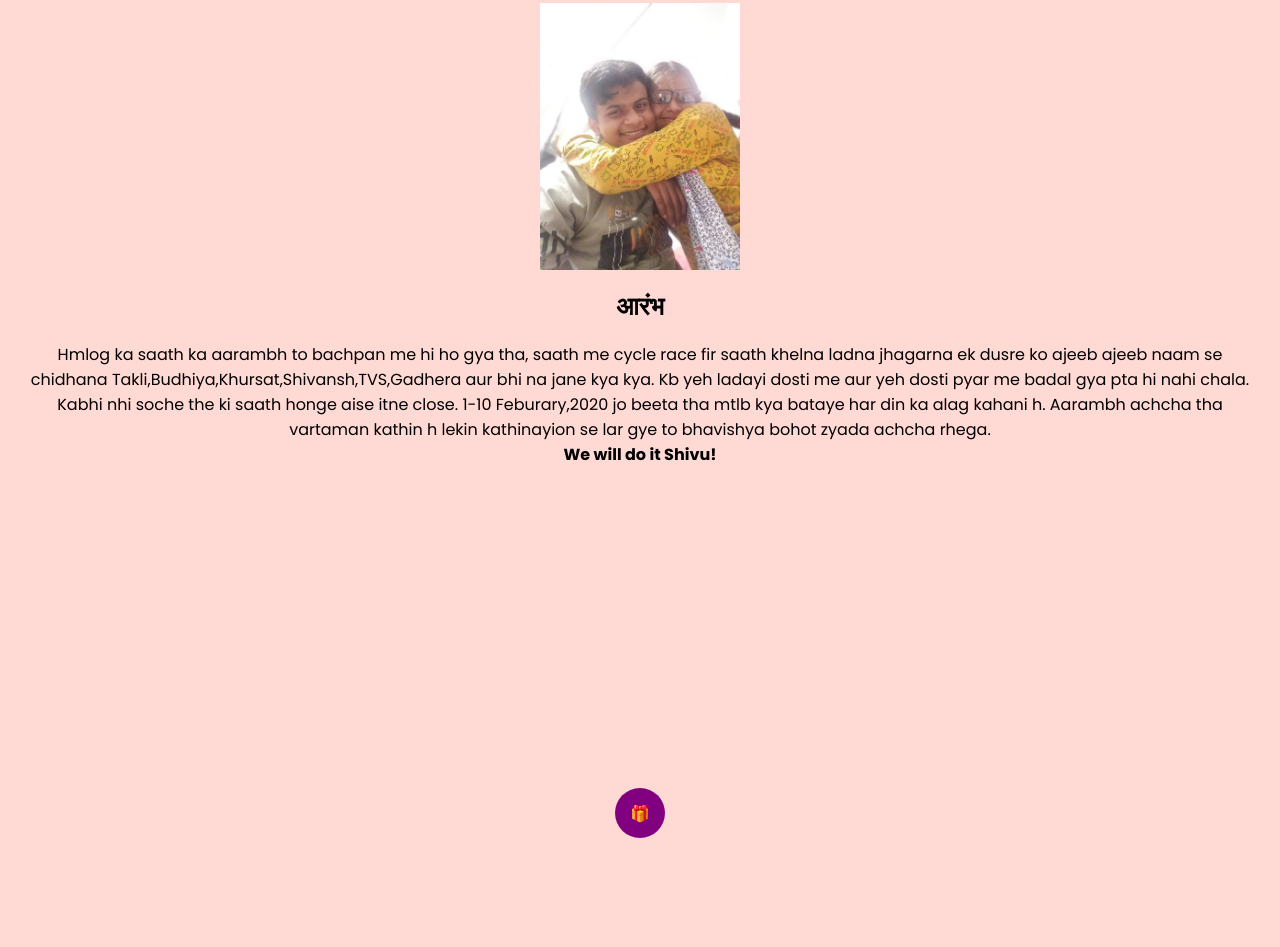
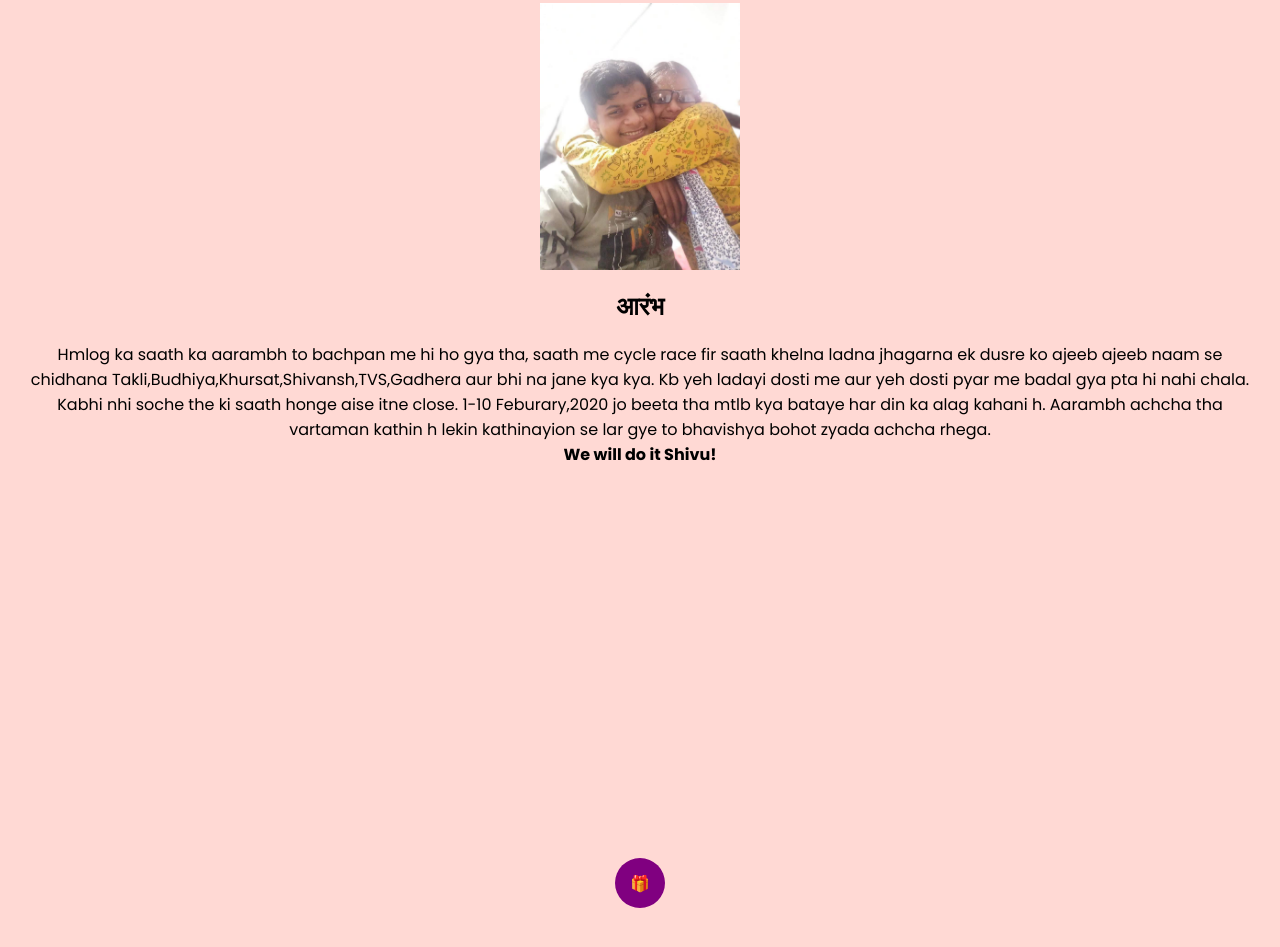
Before and after one commit to ujjwal-fsl/gift4saal, a plain HTML site: page aarambh.html in a window 1280 px wide. Shown: the part 277-1224 px from the top of the page. Drawn offline with Linux system fonts and the light colour scheme; a web font is replaced by a local one.

Commit message:
Update aarambh.css

```diff
--- a/aarambh.css
+++ b/aarambh.css
@@ -148,7 +148,7 @@ body, html {
     justify-content: center;
     align-items: center;
     height: 100vh;
-    margin-top: -350px;
+    margin-top: -280px;
   }
 
   #circle {
```
